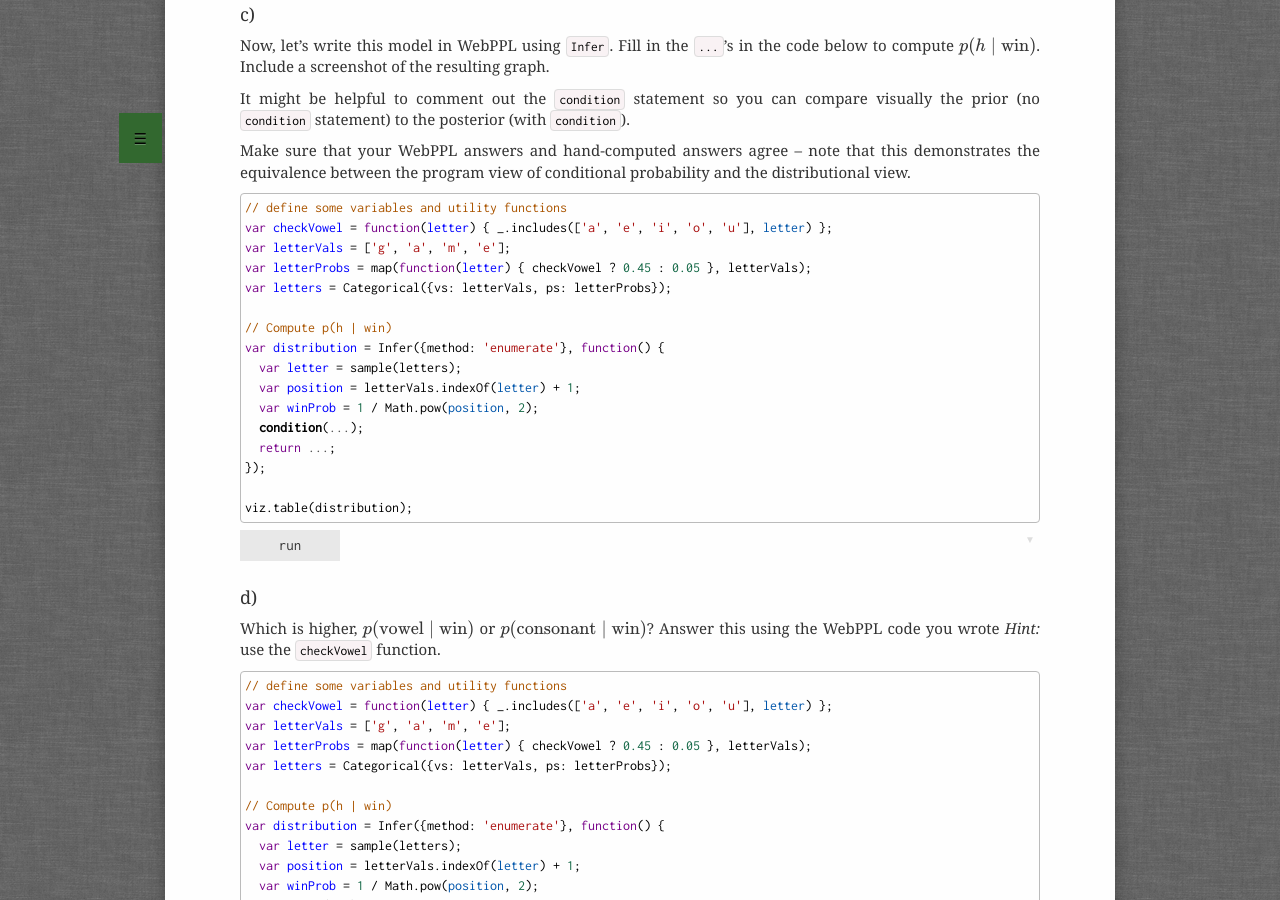
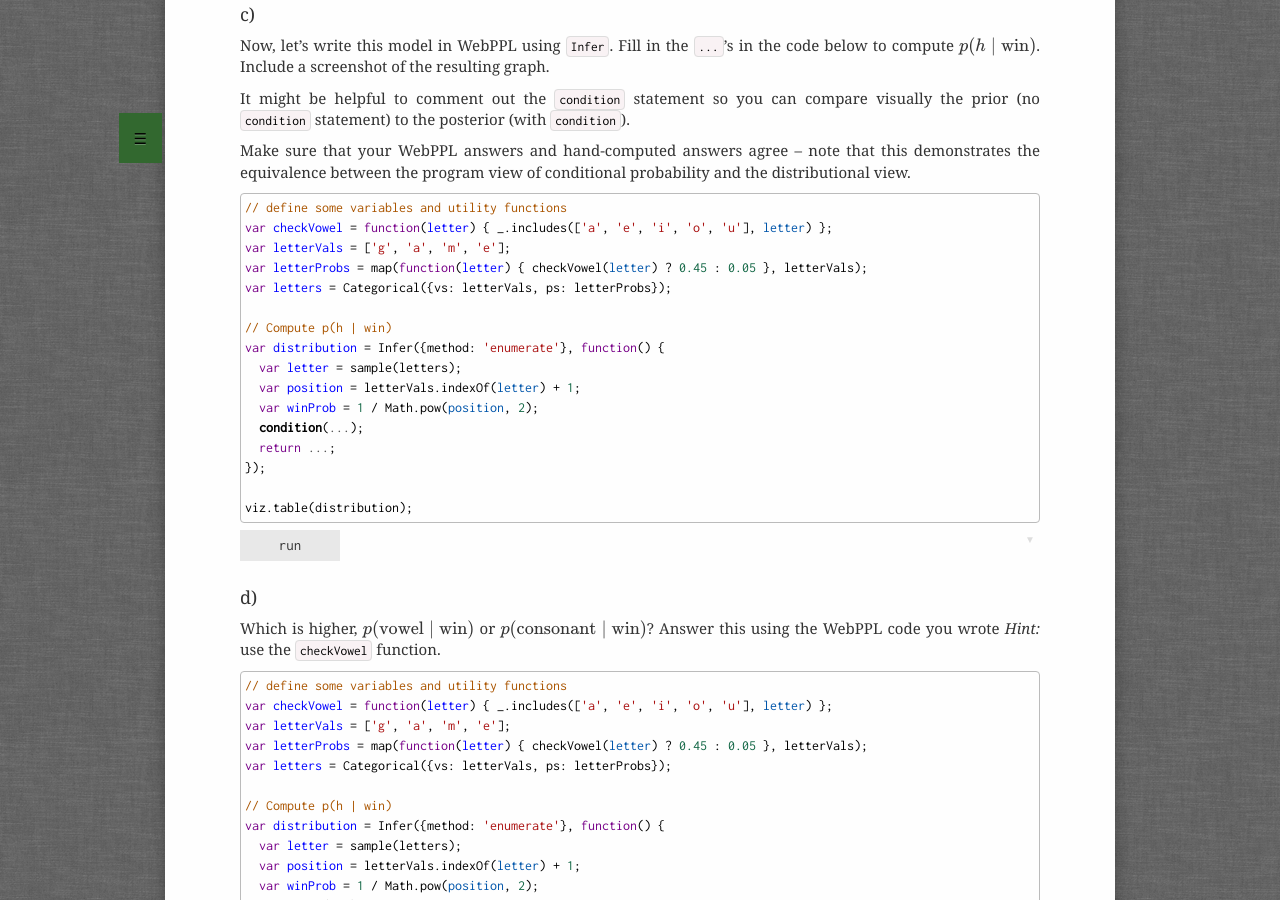
Before and after one commit to probmods/probmods2, a Jekyll site: the page built from exercises/conditioning.md, in a window 1280 px wide and 900 px high, scrolled down 5059 px. Built offline with Jekyll 4.4.1, drawn with Linux system fonts in a browser that asks for light colours; formulas are drawn with MathJax 3; a script that is not in the unit is left out.

Commit message:
Added (letter) to checkVowel call.

```diff
--- a/exercises/conditioning.md
+++ b/exercises/conditioning.md
@@ -275,7 +275,7 @@
 // define some variables and utility functions
 var checkVowel = function(letter) { _.includes(['a', 'e', 'i', 'o', 'u'], letter) };
 var letterVals = ['g', 'a', 'm', 'e'];
-var letterProbs = map(function(letter) { checkVowel ? 0.45 : 0.05 }, letterVals);
+var letterProbs = map(function(letter) { checkVowel(letter) ? 0.45 : 0.05 }, letterVals);
 var letters = Categorical({vs: letterVals, ps: letterProbs});
 
 // Compute p(h | win)
@@ -300,7 +300,7 @@
 // define some variables and utility functions
 var checkVowel = function(letter) { _.includes(['a', 'e', 'i', 'o', 'u'], letter) };
 var letterVals = ['g', 'a', 'm', 'e'];
-var letterProbs = map(function(letter) { checkVowel ? 0.45 : 0.05 }, letterVals);
+var letterProbs = map(function(letter) { checkVowel(letter) ? 0.45 : 0.05 }, letterVals);
 var letters = Categorical({vs: letterVals, ps: letterProbs});
 
 // Compute p(h | win)
```
Also changed, not shown: solutions/conditioning.md (+2 -2 lines).
